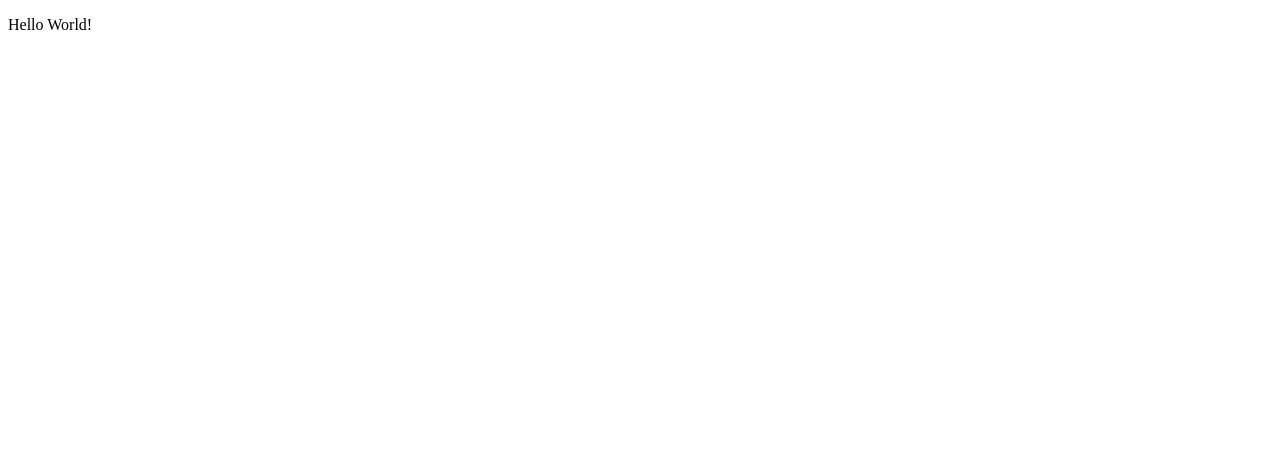
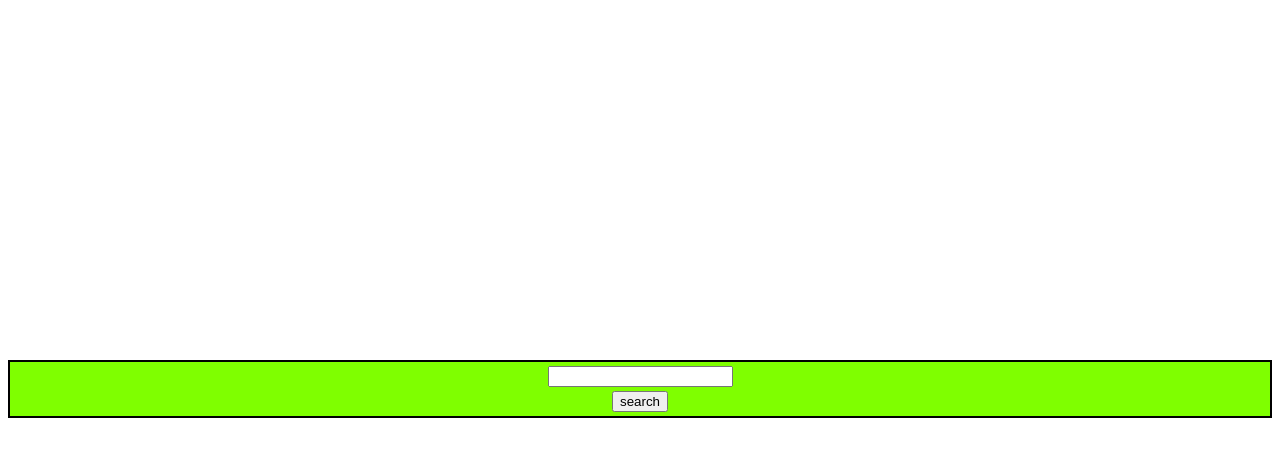
Before and after one commit to Spawlak93/FormDemoSeptember, a plain HTML site: page index.html in a window 1280 px wide. Drawn offline with Linux system fonts and the light colour scheme.

Commit message:
Added form and styling

```diff
--- a/index.html
+++ b/index.html
@@ -2,8 +2,15 @@
 <html lang="en">
 <head>
     <title>Document</title>
+    <link rel="stylesheet" href="main.css">
 </head>
 <body>
-    <p>Hello World!</p>
+    <form class="formbox">
+        <!-- Makes Text Box -->
+        <input type="text" type="search">
+        <!-- <br> -->
+        <input type="submit" value="search">
+        <!-- <button type="submit">Banana</button> -->
+    </form>
 </body>
 </html>
--- /dev/null
+++ b/main.css
@@ -0,0 +1,11 @@
+form{
+    border: 2px solid black;
+    background: chartreuse;
+    margin-top: 45vh;
+}
+
+input{
+    display: block;
+    /* margin: auto; */
+    margin: 4px auto;
+}
```
